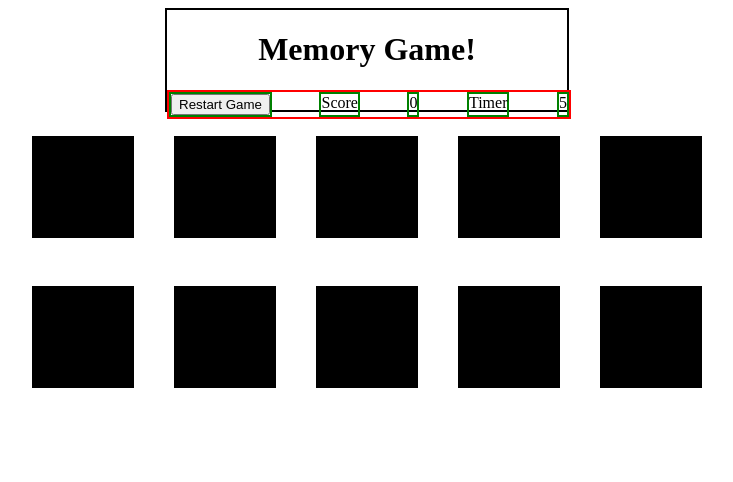
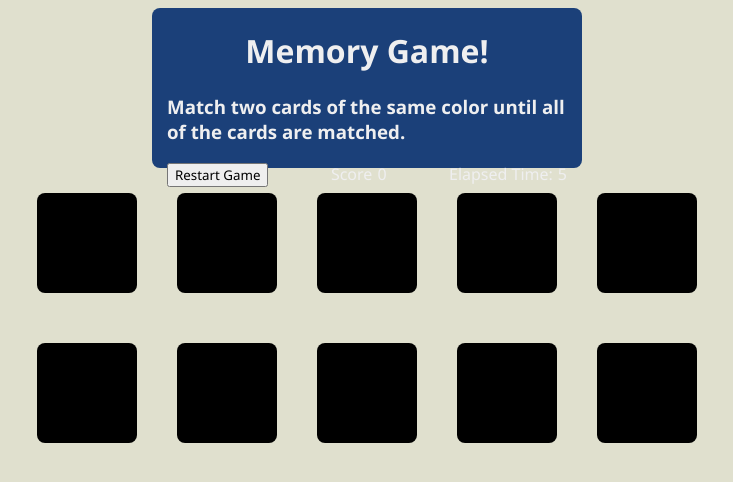
Before and after one commit to michaelpappas/memoryGame, a plain HTML site: page index.html in a window 1280 px wide. Shown: the whole page, without its empty margins (273-1006 px from the left). Drawn offline with Linux system fonts and the light colour scheme.

Commit message:
reworked detail divs and color palette

```diff
--- a/index.html
+++ b/index.html
@@ -9,10 +9,15 @@
 
 <div id="title">
   <h1>Memory Game!</h1>
+  <h3>Match two cards of the same color until all of the cards are matched.</h3>
   <div id="details">
     <span><button id="reset">Restart Game</button></span>
-    <span id="score-title">Score</span><span id="score">0</span>
-    <span id="timer-title">Timer</span><span id="time">0</span>
+    <div id="score-div">
+      <span id="score-title">Score</span><span id="score">0</span>
+    </div>
+    <div id="timer-div">
+    <span id="timer-title">Elapsed Time:</span><span id="time">0</span>
+  </div>
   </div>
 
 
--- a/memory-game.css
+++ b/memory-game.css
@@ -1,17 +1,32 @@
 /* you can add to or change this. */
+
+* {
+  font-family: 'Segoe UI', Tahoma, Geneva, Verdana, sans-serif;
+  color: #efeff0;
+}
+body {
+  background-color: #E0E0CE;
+}
+
 #title {
   width: 400px;
-  height: 100px;
+  height: 160px;
+  background-color: #1B4079;
   margin-right: auto;
   margin-left: auto;
-  border: 2px black solid;
   align-content: center;
+  border-radius: 8px;
+  padding-left: 15px;
+  padding-right: 15px;
 }
 h1 {
   text-align: center;
+  padding-top: 0px;
+  padding-bottom: 0px;
 }
 button {
   margin: auto;
+  color: black;
 }
 
 #game {
@@ -25,34 +40,41 @@ button {
   justify-content: center;
 }
 #game div {
-  border: 1px solid black;
+  /* border: 1px solid black; */
   width: 100px;
   height: 100px;
   margin: 20px;
-
+  border-radius: 8px;;
 }
 #details {
   display: inline-flex;
   width: 100%;
-  border: 2px red solid;
+  flex-direction: row;
   justify-content: space-between;
 }
-#details > span {
-  border: 2px green solid;
+
+#score-div {
+  padding-left: -5px;
+}
+
+
+#score-title, #timer-title {
+  padding-right: 5px;
+
 }
 
 .red {
-  background-color: red;
+  background-color: #FB4D3D;
 }
 .blue {
-  background-color: blue;
+  background-color: #86BBD8;
 }
 .orange {
-  background-color: orange;
+  background-color: #F2AF29;
 }
 .green {
-  background-color: green;
+  background-color: #388659;
 }
 .purple {
-  background-color: purple;
+  background-color: #6F2DBD;
 }
```
